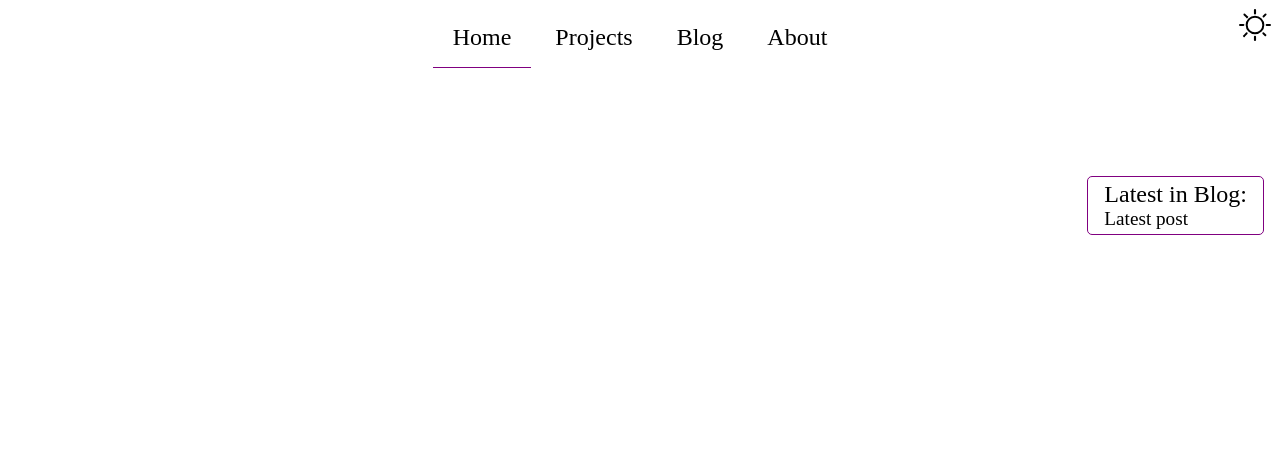
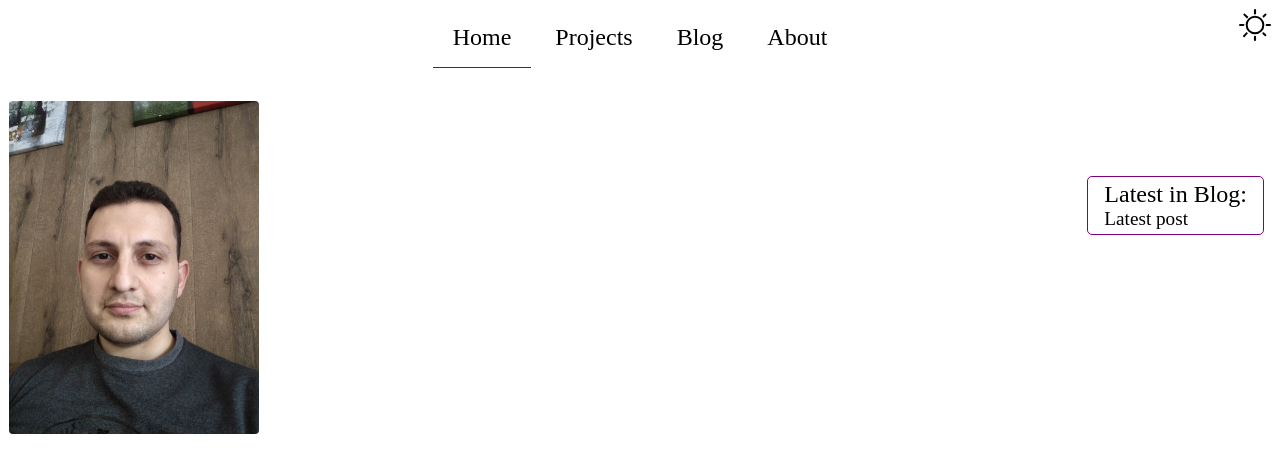
Before and after one commit to mikailaliyev/portfolio, an Astro site: page / in a window 1280 px wide. Built offline with nearby package versions, Linux system fonts and the light colour scheme; Astro itself is replaced by a stand-in of ours.

Commit message:
added: profile image

```diff
--- a/src/pages/index.astro
+++ b/src/pages/index.astro
@@ -1,13 +1,21 @@
 ---
 import Layout from "../layouts/Layout.astro";
 import "../styles/global.css";
+
 const allPosts = await Astro.glob("../pages/posts/*.md");
 ---
 
 <Layout title="Home">
   <main>
+    <img
+      id="profile-photo"
+      src="/images/profile.jpg"
+      alt="profile"
+      width="250"
+      height="auto"
+    />
     <div class="side">
-      <p style={{fontSize: "1.5rem"}}>Latest in Blog:</p>
+      <p style={{ fontSize: "1.5rem" }}>Latest in Blog:</p>
       <aside>
         <a href={allPosts.reverse()[0].url}>Latest post</a>
       </aside>
--- a/src/styles/global.css
+++ b/src/styles/global.css
@@ -133,4 +133,10 @@ aside {
   .side p {
     margin: 0;
   }
+
+  #profile-photo {
+    margin-top: 2rem;
+    border: 1px solid white;
+    border-radius: 5px;
+  }
 }
```
Also changed, not shown: public/images/profile.jpg (added).
